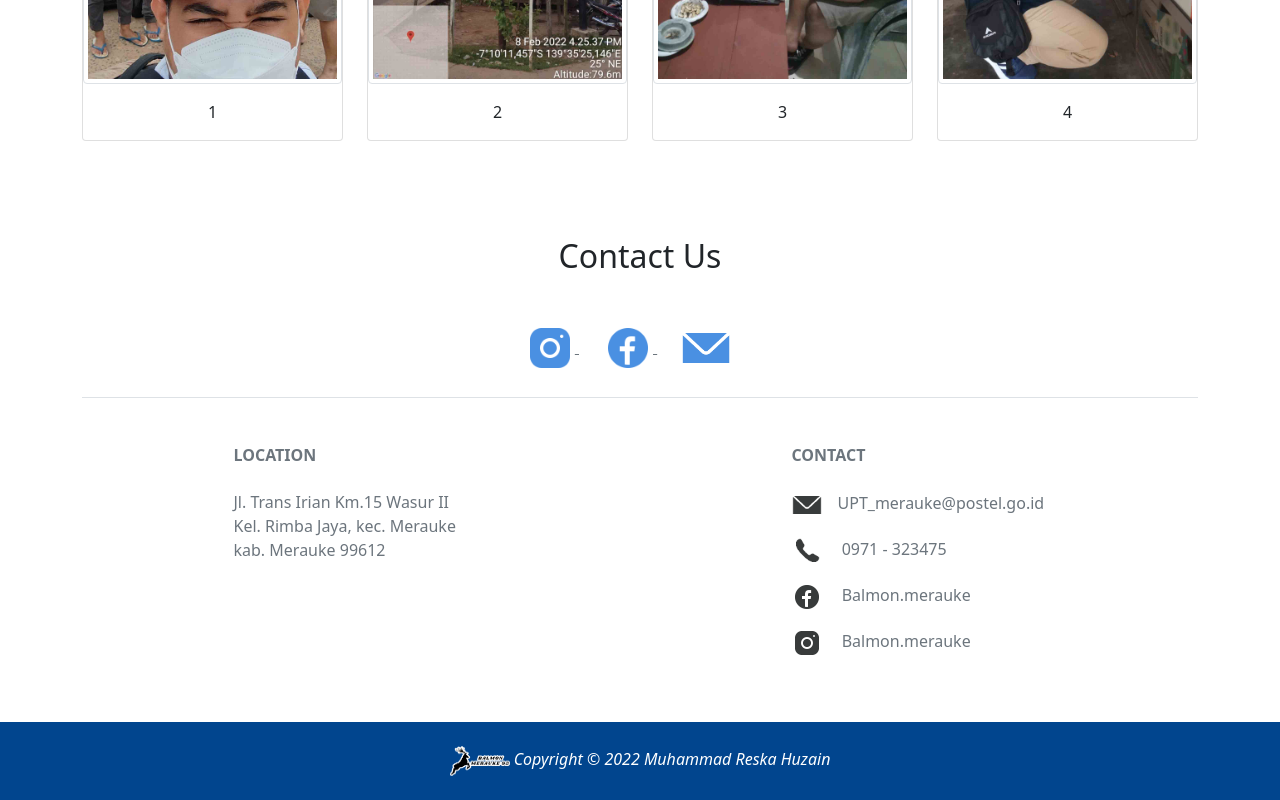
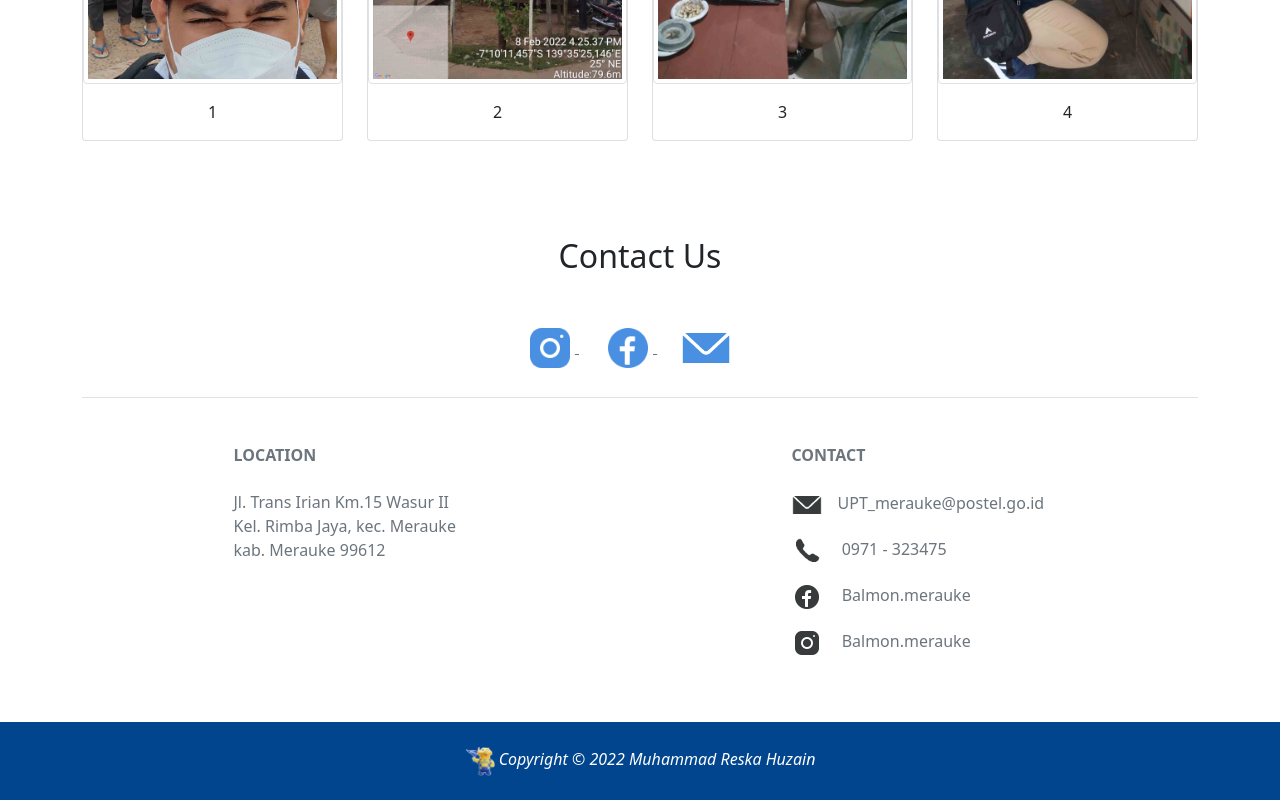
Before and after one commit to Balmonmerauke/Balmonmerauke.github.io, a plain HTML site: page dokumentasi.html in a window 1280 px wide. Shown: the part 3979-4779 px from the top of the page. Drawn offline with nearby package versions, Linux system fonts and the light colour scheme.

Commit message:
mengubah logo footer

```diff
--- a/dokumentasi.html
+++ b/dokumentasi.html
@@ -431,7 +431,7 @@
       <!-- Footer -->
       <!-- Copyright -->
     <div class="text-center p-4" style="background-color: #01458e;">
-      <img src="img/logo3.png" alt="logomrq92" height="30" width="60" />
+      <img src="img/logomodi.png" alt="logomrq92" height="30" width="30" />
       <i style="color: white;">Copyright © 2022 Muhammad Reska Huzain</i>
     </div>
     <!-- Copyright -->
```
Also changed, not shown: index.html (+1 -1 lines), perizinan.html (+1 -1 lines), profil.html (+1 -1 lines), img/logomodi.png (added).
